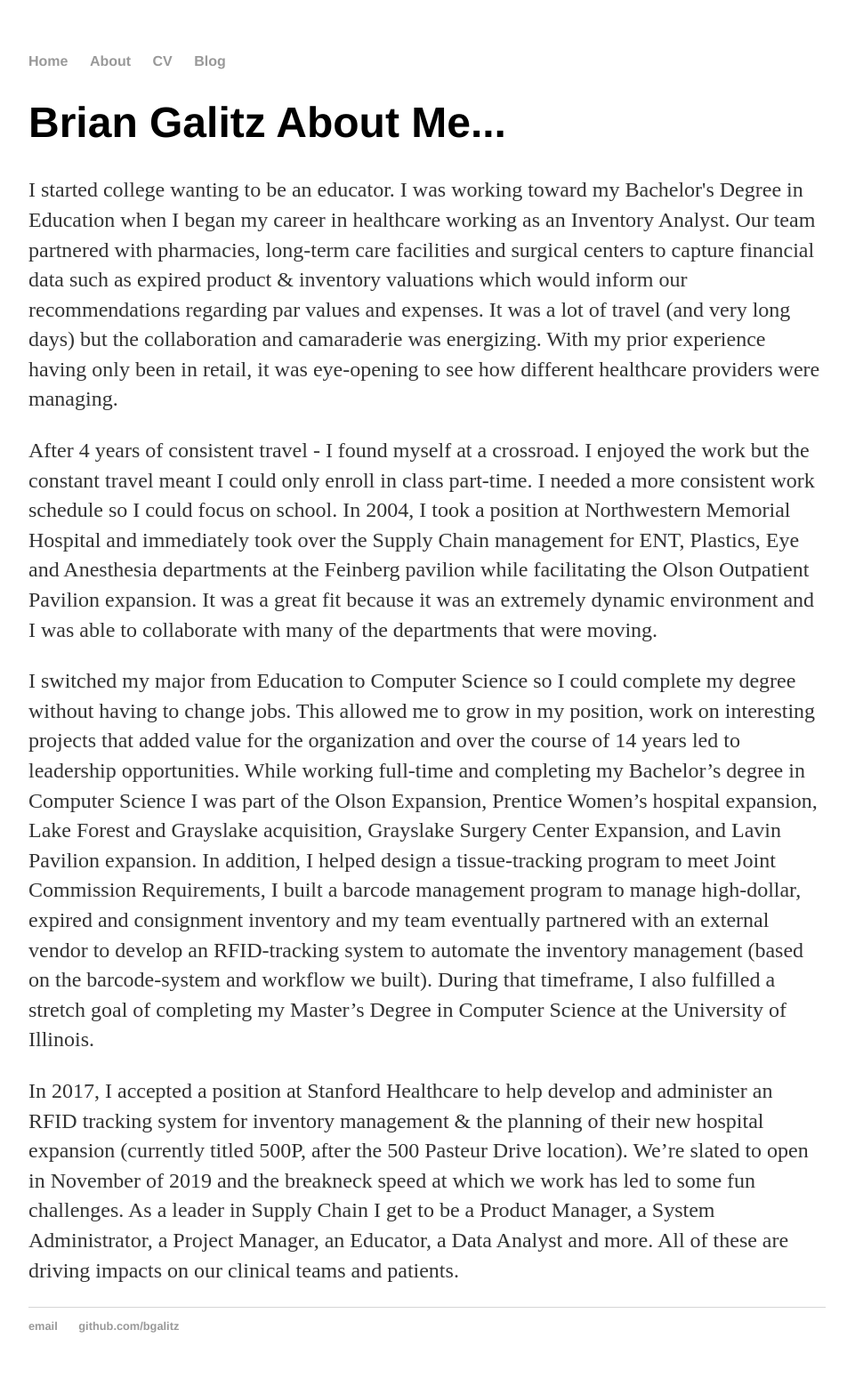
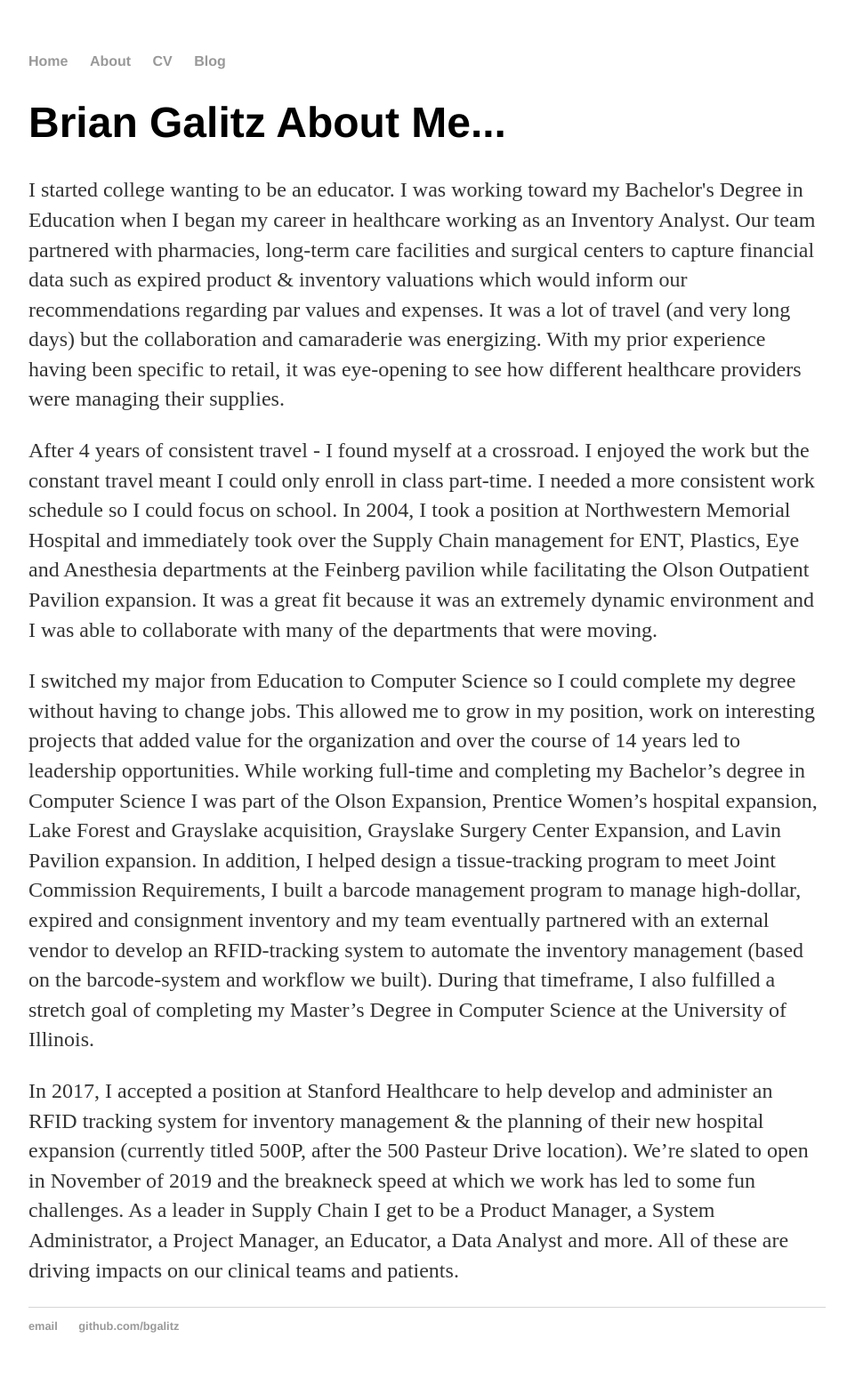
Before and after one commit to bgalitz/bgalitz.github.io, a Jekyll site: the page built from about/index.html, in a window 1280 px wide. Shown: the whole page at 89% size, without its empty margins (160-1112 px from the left). Built offline with Jekyll 4.4.1, drawn with Linux system fonts in a browser that asks for light colours.

Commit message:
more changes

```diff
--- a/about/index.html
+++ b/about/index.html
@@ -9,8 +9,8 @@ title: Brian Galitz About Me...
                 facilities and surgical centers to capture financial data such as expired product & inventory valuations which would
                 inform our recommendations regarding
                 par values and expenses. It was a lot of travel (and very long days) but the collaboration and camaraderie was energizing.
-                With my prior experience having only been in retail, it was eye-opening to see how different
-                healthcare providers were managing. </p>
+                With my prior experience having been specific to retail, it was eye-opening to see how different
+                healthcare providers were managing their supplies. </p>
 
 
                  <p>       After 4 years of consistent travel - I found myself at a crossroad. I enjoyed the work but the constant
```
